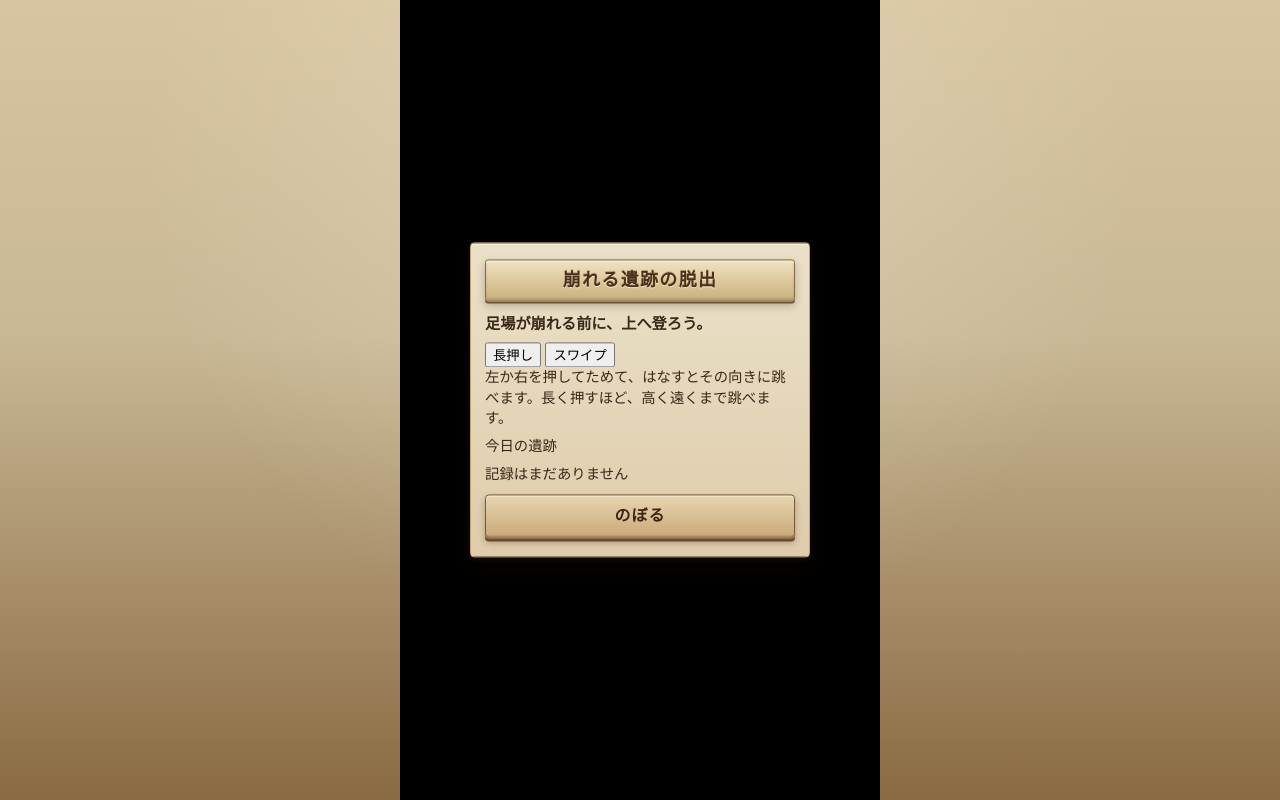
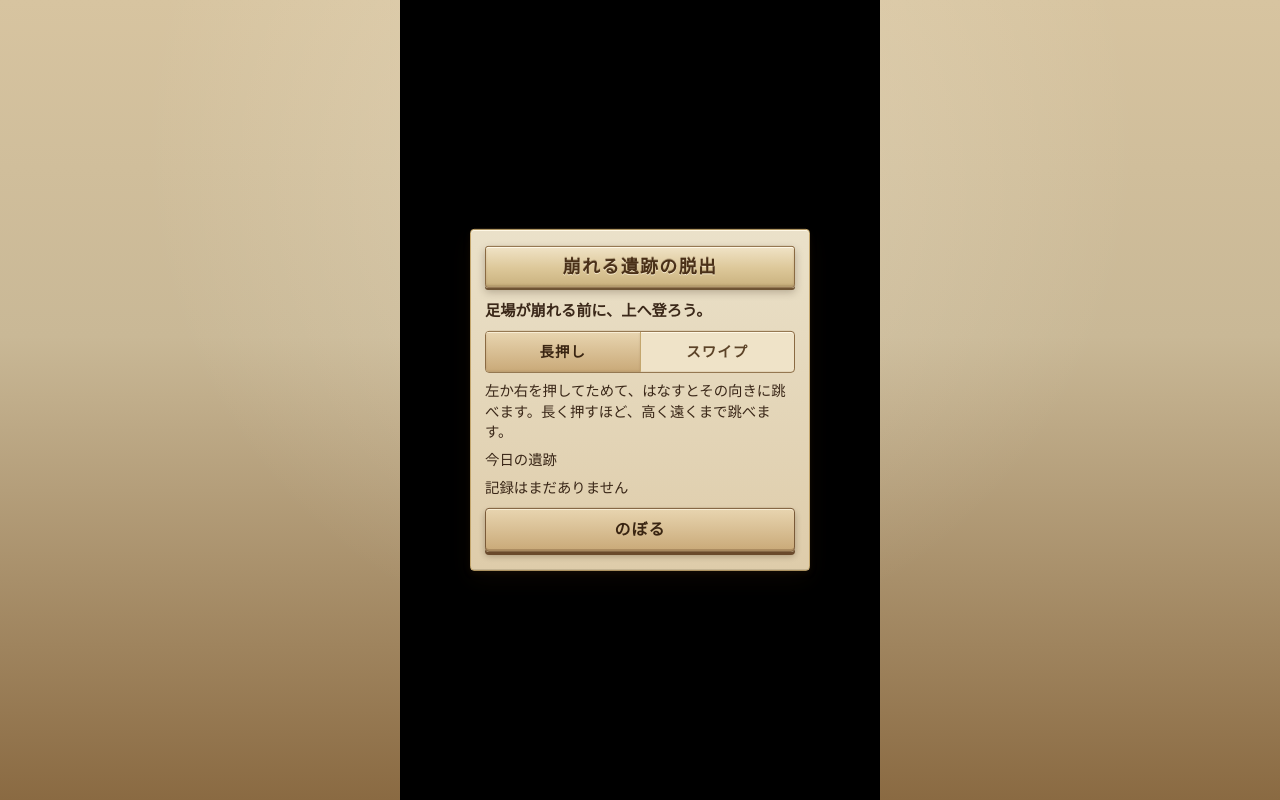
Before and after one commit to sshim19/kuzureru-iseki, a plain HTML site: page index.html in a window 1280 px wide. Drawn offline with Linux system fonts and the light colour scheme.

Commit message:
Add files via upload

```diff
--- a/ui/styles.css
+++ b/ui/styles.css
@@ -31,6 +31,7 @@ body {
 
 body.is-playing {
   touch-action: none;
+  overscroll-behavior: none;
 }
 
 .app {
@@ -91,6 +92,7 @@ body.is-playing {
   flex: 1 1 auto;
   min-height: 0;
   background: #24180f;
+  touch-action: none;
 }
 
 #game {
@@ -294,6 +296,50 @@ h1 {
   display: none !important;
 }
 
+.mode-toggle {
+  display: flex;
+  margin: 10px 0 8px;
+  border: 1px solid #8a6a42;
+  border-radius: 4px;
+  overflow: hidden;
+  background: #efe3c8;
+  box-shadow: inset 0 1px 0 #fff8e6;
+}
+
+.mode-opt {
+  appearance: none;
+  -webkit-appearance: none;
+  flex: 1;
+  margin: 0;
+  padding: 7px 8px;
+  min-height: 40px;
+  border: 0;
+  border-right: 1px solid #c3a66d;
+  background: transparent;
+  color: #5c4328;
+  font: inherit;
+  font-size: 0.9rem;
+  font-weight: 700;
+  letter-spacing: 0.08em;
+  cursor: pointer;
+}
+
+.mode-opt:last-child {
+  border-right: 0;
+}
+
+.mode-opt[aria-pressed="true"] {
+  background: linear-gradient(180deg, #e8d5b0 0%, #c9a978 100%);
+  color: #3a2512;
+  box-shadow: inset 0 1px 0 #f8edd4, inset 0 -1px 2px rgb(90 60 25 / 0.18);
+}
+
+.mode-opt:focus-visible {
+  outline: 2px solid #5c4328;
+  outline-offset: -2px;
+  z-index: 1;
+}
+
 @media (prefers-reduced-motion: reduce) {
   *,
   *::before,
```
